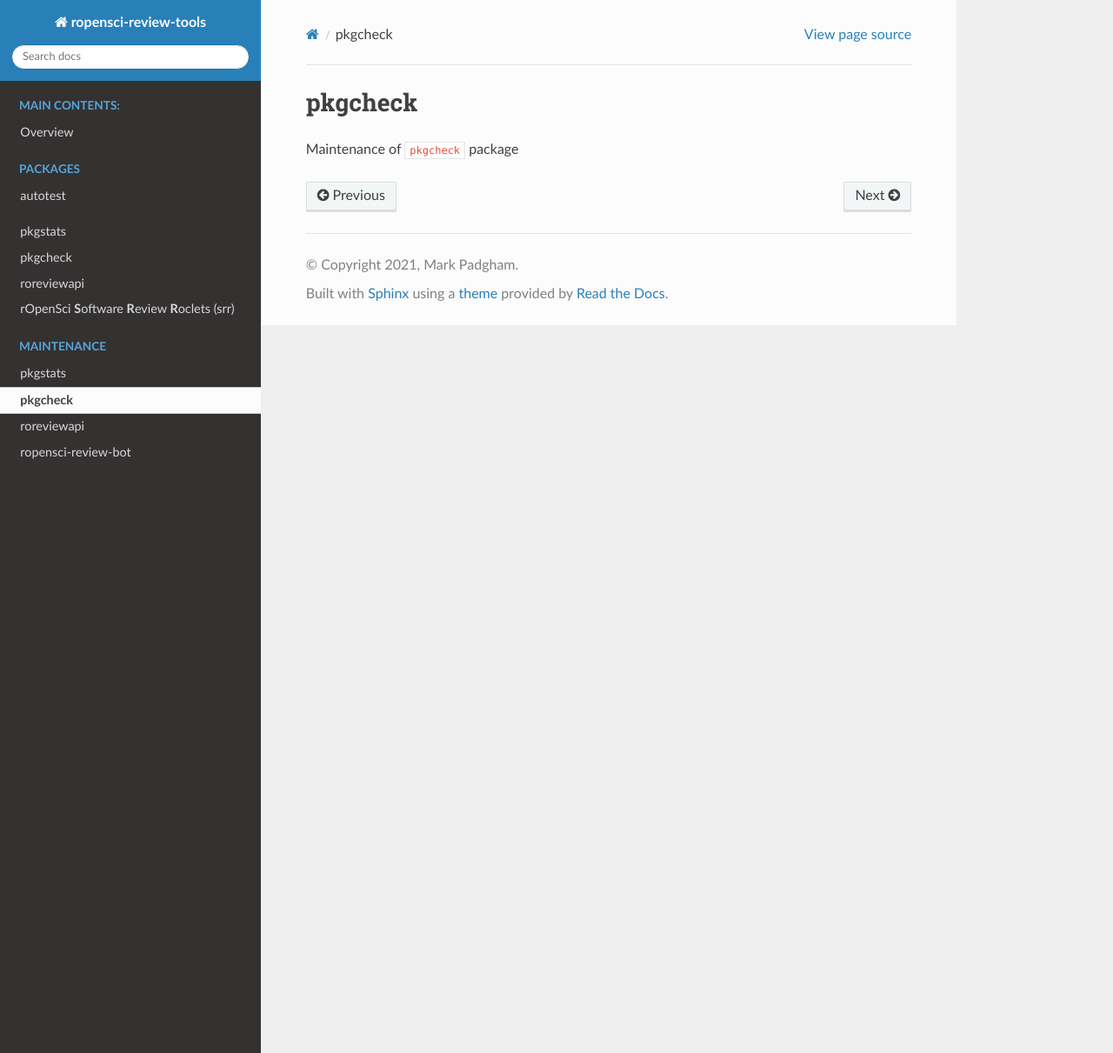
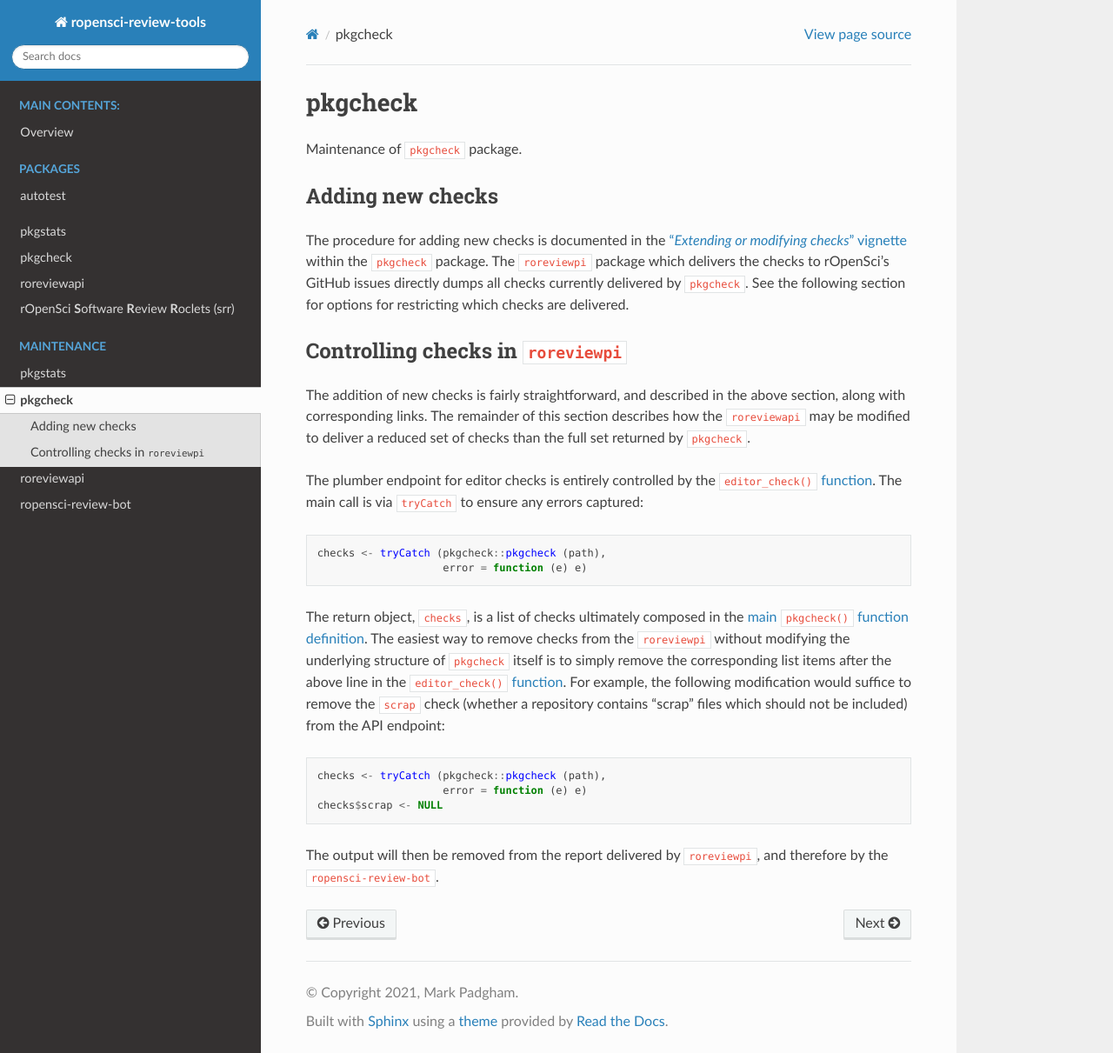
Before and after one commit to ropensci-review-tools/ropensci-review-tools, a Sphinx documentation site: the page built from docs/maintenance/pkgcheck.md, in a window 1280 px wide and 1211 px high. Shown: the whole window at 87% size. Built offline with Sphinx 7.4.7 and the Read the Docs theme 2.0.0, drawn with Linux system fonts in a browser that asks for light colours; pages that are not in the unit, such as notebooks, are missing from menus.

Commit message:
pkgcheck maintenance doc

````diff
--- a/docs/maintenance/pkgcheck.md
+++ b/docs/maintenance/pkgcheck.md
@@ -1,4 +1,54 @@
 
 # pkgcheck
 
-Maintenance of `pkgcheck` package
+Maintenance of `pkgcheck` package.
+
+## Adding new checks
+
+The procedure for adding new checks is documented in the ["*Extending or
+modifying checks*"
+vignette](https://ropensci-review-tools.readthedocs.io/en/latest/pkgcheck/vignettes/extending-checks.html)
+within the `pkgcheck` package. The
+[`roreviewpi`](https://github.com/ropensci-review-tools/roreviewapi) package
+which delivers the checks to rOpenSci's GitHub issues directly dumps all checks
+currently delivered by `pkgcheck`. See the following section for options for
+restricting which checks are delivered.
+
+## Controlling checks in [`roreviewpi`](https://github.com/ropensci-review-tools/roreviewapi)
+
+The addition of new checks is fairly straightforward, and described in the
+above section, along with corresponding links. The remainder of this section
+describes how the `roreviewapi` may be modified to deliver a reduced set of
+checks than the full set returned by `pkgcheck`.
+
+The plumber endpoint for editor checks is entirely controlled by the
+[`editor_check()`
+function](https://github.com/ropensci-review-tools/roreviewapi/blob/main/R/editor-check.R).
+The main call is via `tryCatch` to ensure any errors captured:
+
+``` r
+checks <- tryCatch (pkgcheck::pkgcheck (path),
+                    error = function (e) e)
+```
+
+The return object, `checks`, is a list of checks ultimately composed in the
+[main `pkgcheck()` function
+definition](https://github.com/ropensci-review-tools/pkgcheck/blob/main/R/pkgcheck-fn.R).
+The easiest way to remove checks from the
+[`roreviewpi`](https://github.com/ropensci-review-tools/roreviewapi) without
+modifying the underlying structure of `pkgcheck` itself is to simply remove the
+corresponding list items after the above line in the [`editor_check()`
+function](https://github.com/ropensci-review-tools/roreviewapi/blob/main/R/editor-check.R).
+For example, the following modification would suffice to remove the `scrap`
+check (whether a repository contains "scrap" files which should not be
+included) from the API endpoint:
+
+``` r
+checks <- tryCatch (pkgcheck::pkgcheck (path),
+                    error = function (e) e)
+checks$scrap <- NULL
+```
+
+The output will then be removed from the report delivered by
+[`roreviewpi`](https://github.com/ropensci-review-tools/roreviewapi), and
+therefore by the `ropensci-review-bot`.
````
